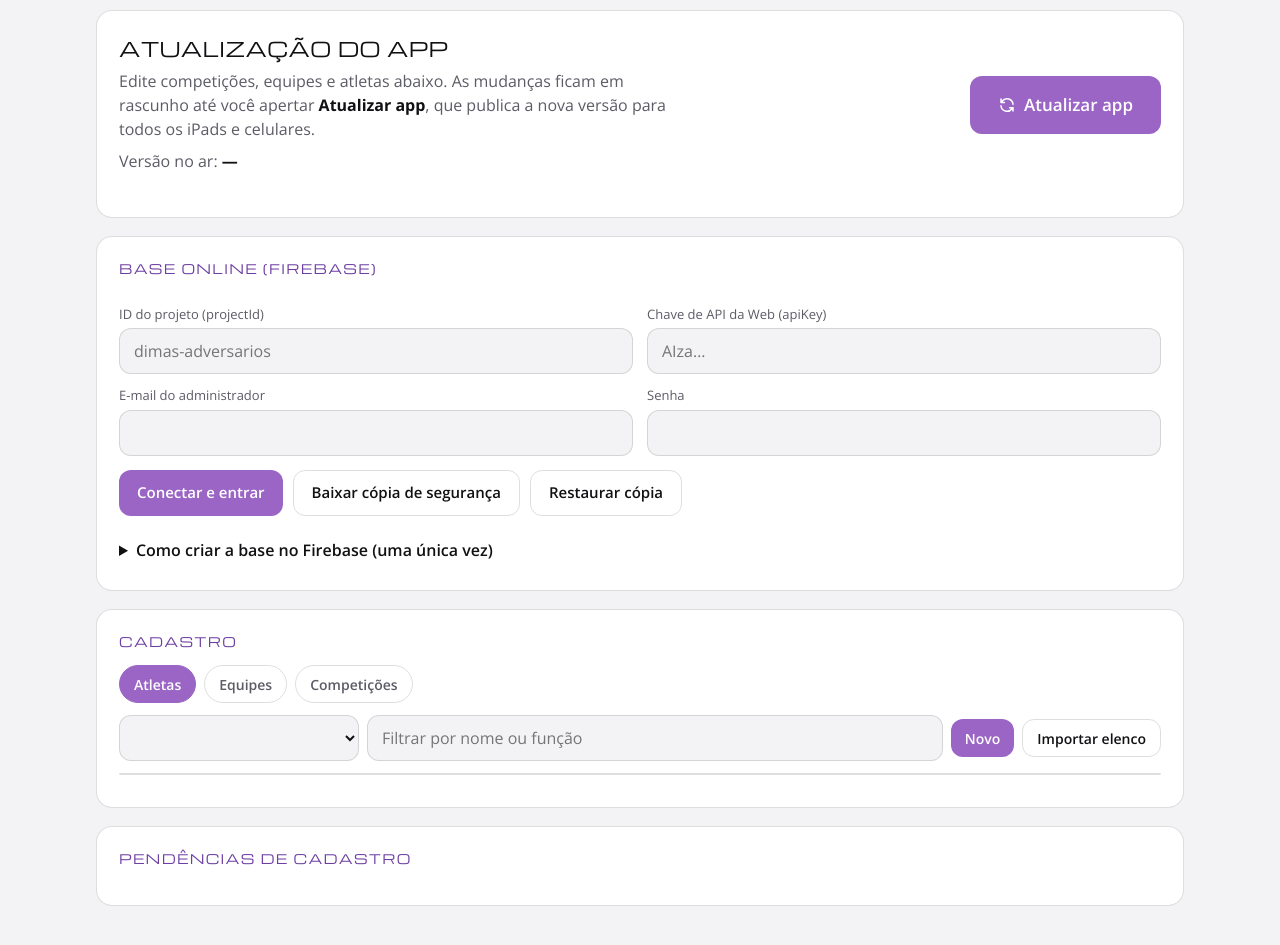
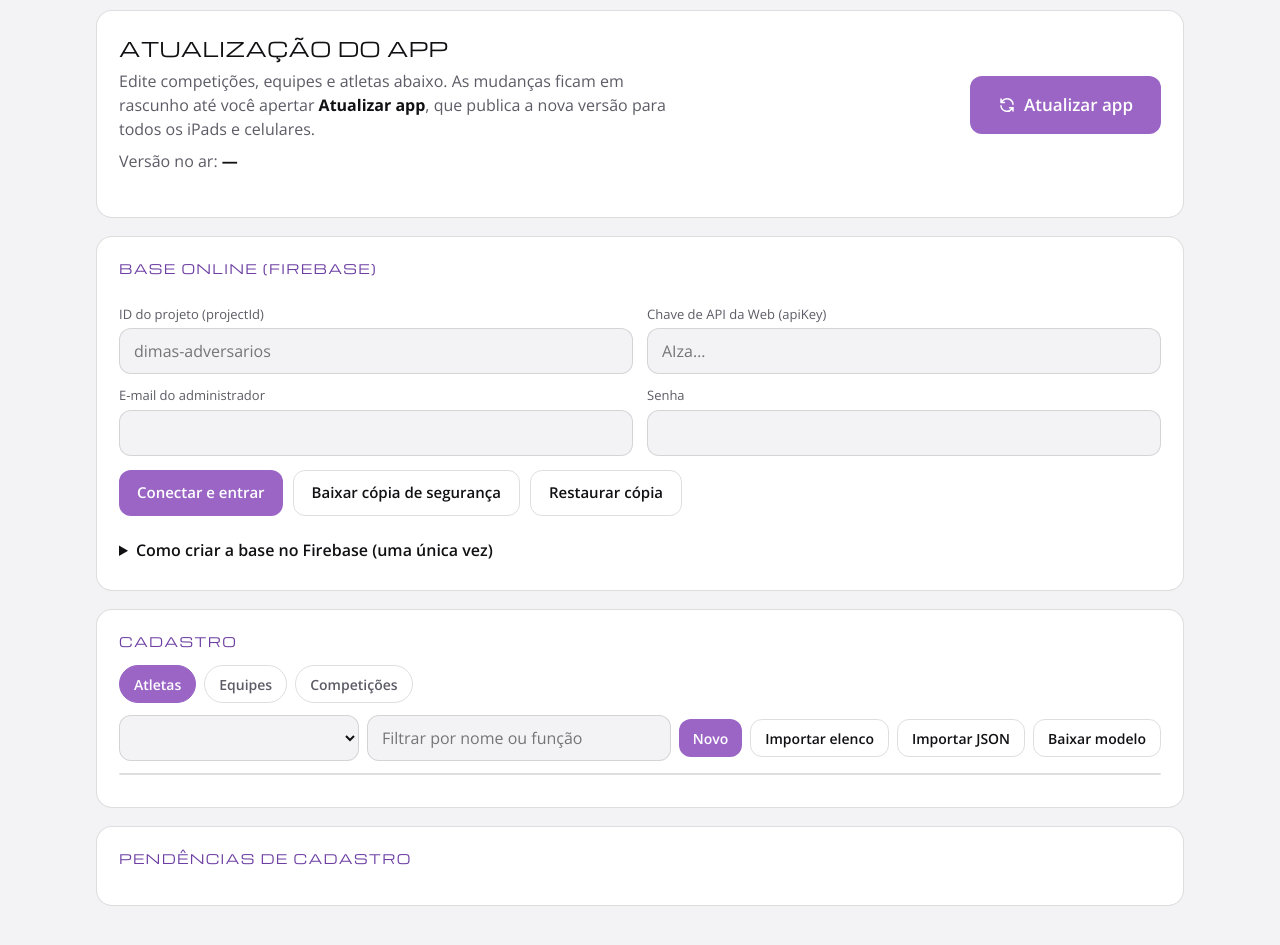
Before and after one commit to rennato158/dimas-adversarios, a plain HTML site: page admin.html in a window 1280 px wide. Shown: the part 71-1016 px from the top of the page. Drawn offline with nearby package versions, Linux system fonts and the light colour scheme.

Commit message:
Update admin.html

```diff
--- a/admin.html
+++ b/admin.html
@@ -146,6 +146,9 @@ service cloud.firestore {
         <input id="filtro" type="search" placeholder="Filtrar por nome ou função">
         <button class="botao pequeno" id="novo">Novo</button>
         <button class="botao contorno pequeno" id="importar">Importar elenco</button>
+        <button class="botao contorno pequeno" id="importar-json">Importar JSON</button>
+        <button class="botao contorno pequeno" id="modelo-json">Baixar modelo</button>
+        <input type="file" id="arquivo-json" accept="application/json,.json" hidden>
       </div>
       <div class="rolagem"><table id="tabela"></table></div>
       <p class="suave" id="resumo-tabela" style="margin:10px 0 0;font-size:14px"></p>
```
